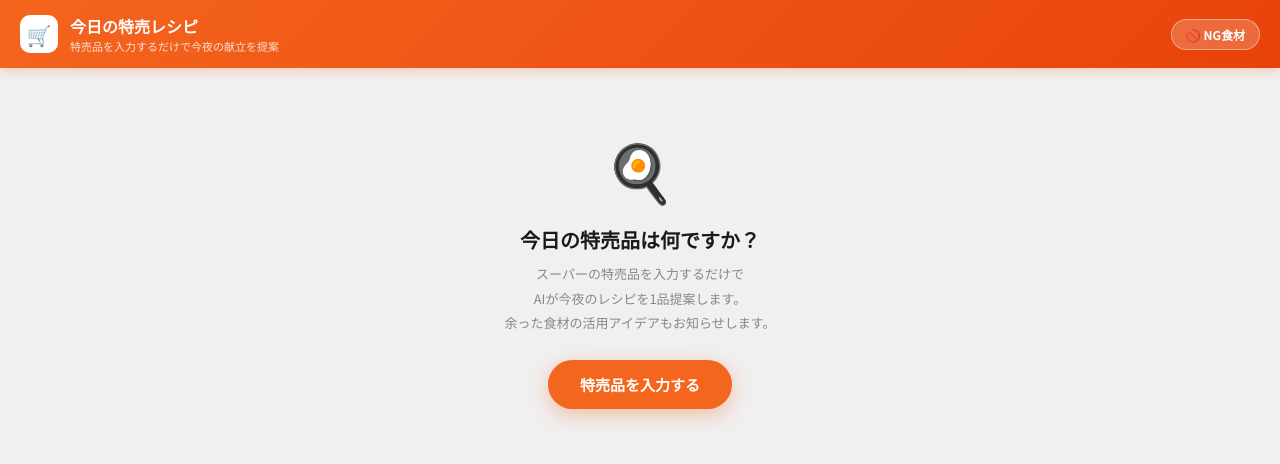
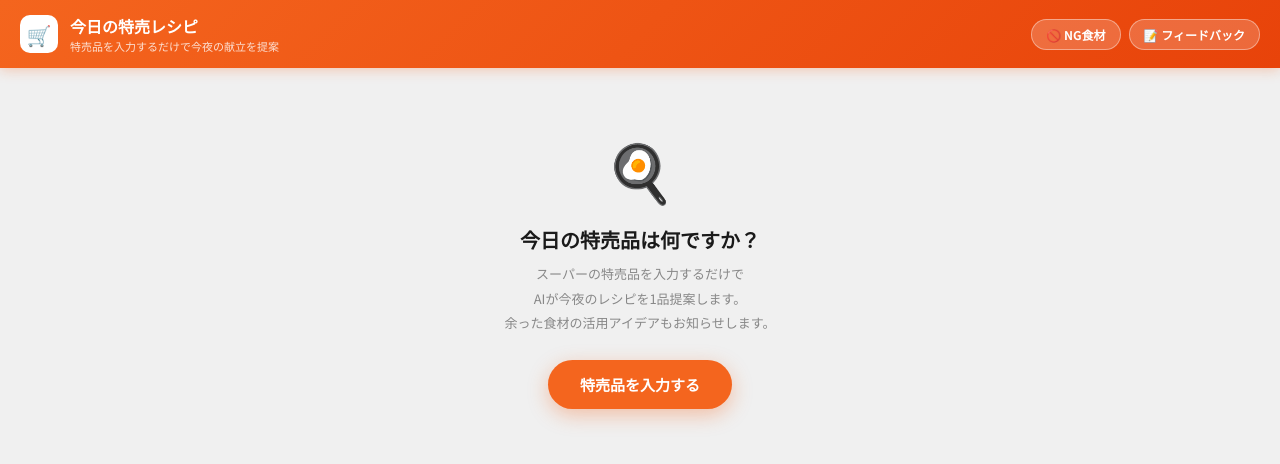
Before and after one commit to siki0524-a11y/tokubai-recipe-bot, a website: page tokubai-web.html in a window 1280 px wide. Drawn offline with Linux system fonts and the light colour scheme.

Commit message:
Update tokubai-web.html

```diff
--- a/tokubai-web.html
+++ b/tokubai-web.html
@@ -320,8 +320,9 @@
     <div class="header-title">今日の特売レシピ</div>
     <div class="header-sub">特売品を入力するだけで今夜の献立を提案</div>
   </div>
-  <div class="header-right">
+  <div class="header-right" style="display:flex;gap:8px;">
     <button class="ng-btn" onclick="openNgModal()">🚫 NG食材</button>
+    <button class="ng-btn" onclick="window.open('https://docs.google.com/forms/d/e/1FAIpQLSdWBvgjjlzoOlWv9FXozXFe7cfghORLH0ghBn0xRu-Cy-gOxw/viewform?usp=publish-editor','_blank')">📝 フィードバック</button>
   </div>
 </div>
 
```
